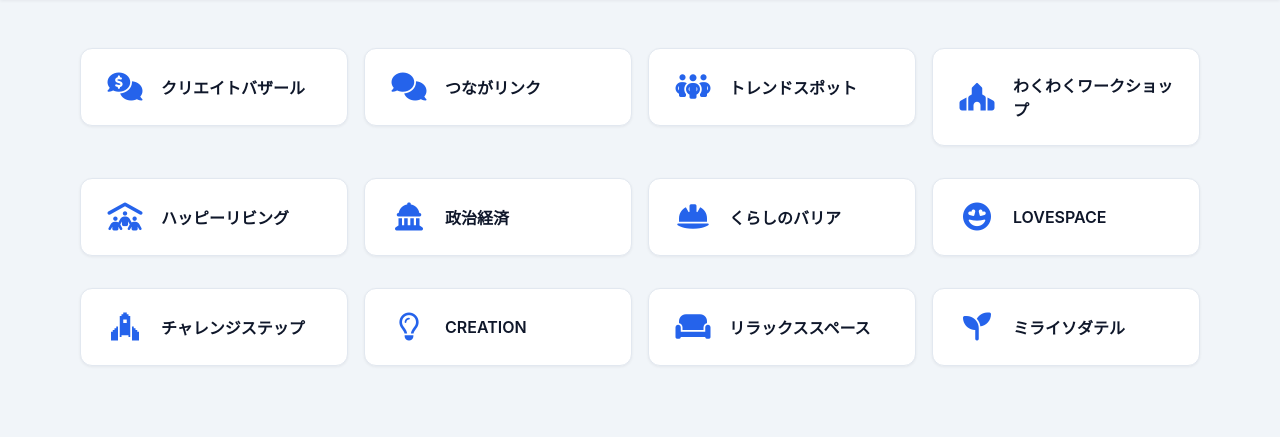
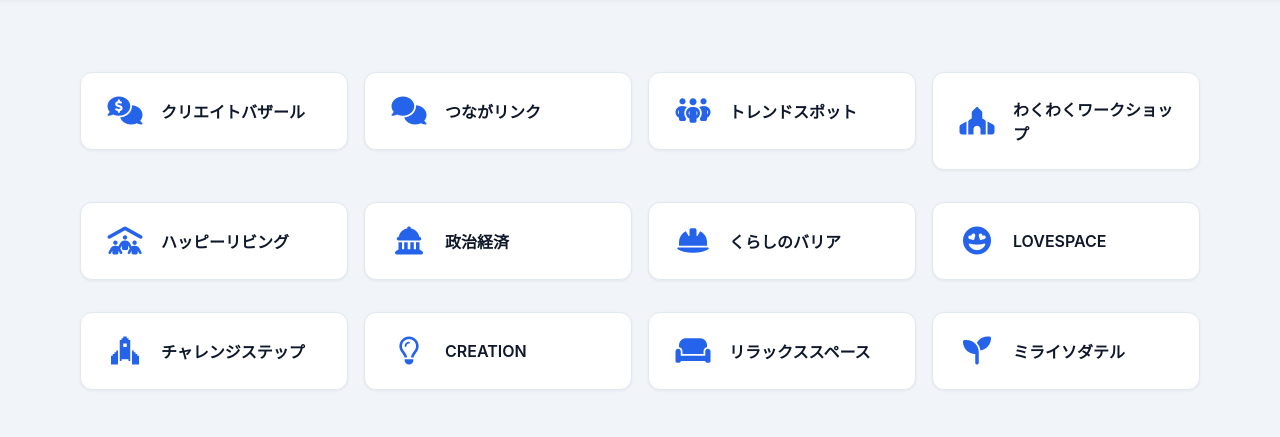
Before and after one commit to gfhajkafjhdfk/QuickTrend-of-backup, a PHP site: page /ChatReal.html in a window 1280 px wide. Shown: the part 171-608 px from the top of the page. Run offline with PHP 8.4, Linux system fonts and the light colour scheme; some libraries are stand-ins or nearby versions.

Commit message:
トップ画面改善

```diff
--- a/ChatReal.css
+++ b/ChatReal.css
@@ -99,7 +99,8 @@
 #genreListPage {
   display: flex;
   justify-content: center;
-  padding: var(--space-xl) var(--space-md) var(--space-2xl);
+  padding: 3.5rem var(--space-md) var(--space-2xl);
+  align-items: flex-start;
 }
 
 #genreList {
@@ -132,6 +133,8 @@
   font-weight: 600;
   cursor: pointer;
   text-align: left;
+  position: relative;
+  overflow: visible;
   transition: transform var(--transition), box-shadow var(--transition),
     border-color var(--transition);
 }
@@ -162,10 +165,10 @@
   content: attr(data-tooltip);
   position: absolute;
   left: 50%;
-  bottom: calc(100% + 8px);
+  top: calc(100% + 10px);
   transform: translateX(-50%);
   width: max-content;
-  max-width: 220px;
+  max-width: 240px;
   padding: var(--space-sm) var(--space-md);
   color: #fff;
   background: var(--color-nav-bg);
@@ -178,11 +181,7 @@
   opacity: 0;
   pointer-events: none;
   transition: opacity var(--transition);
-  z-index: 10;
-}
-
-.genreButton {
-  position: relative;
+  z-index: 20;
 }
 
 .genreButton:hover::after {
```
